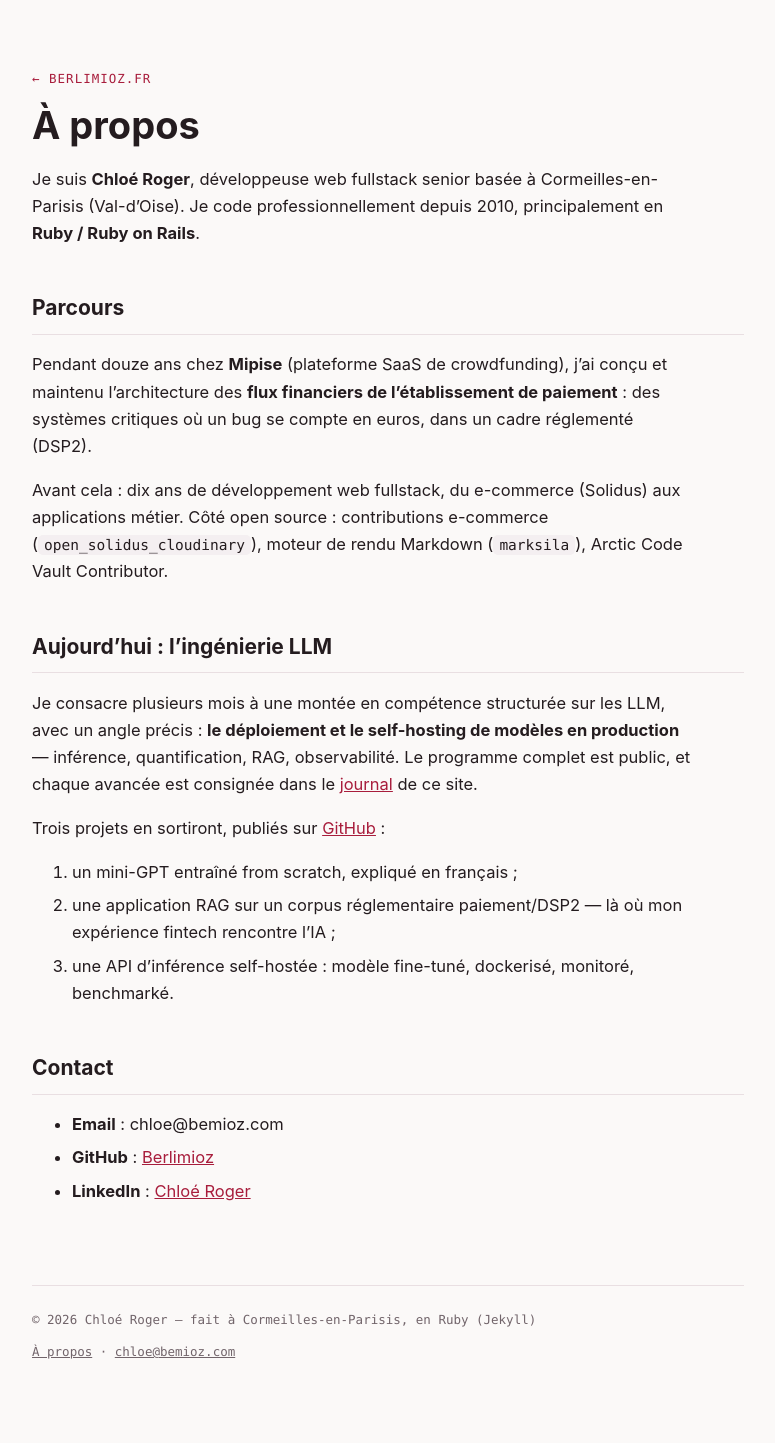
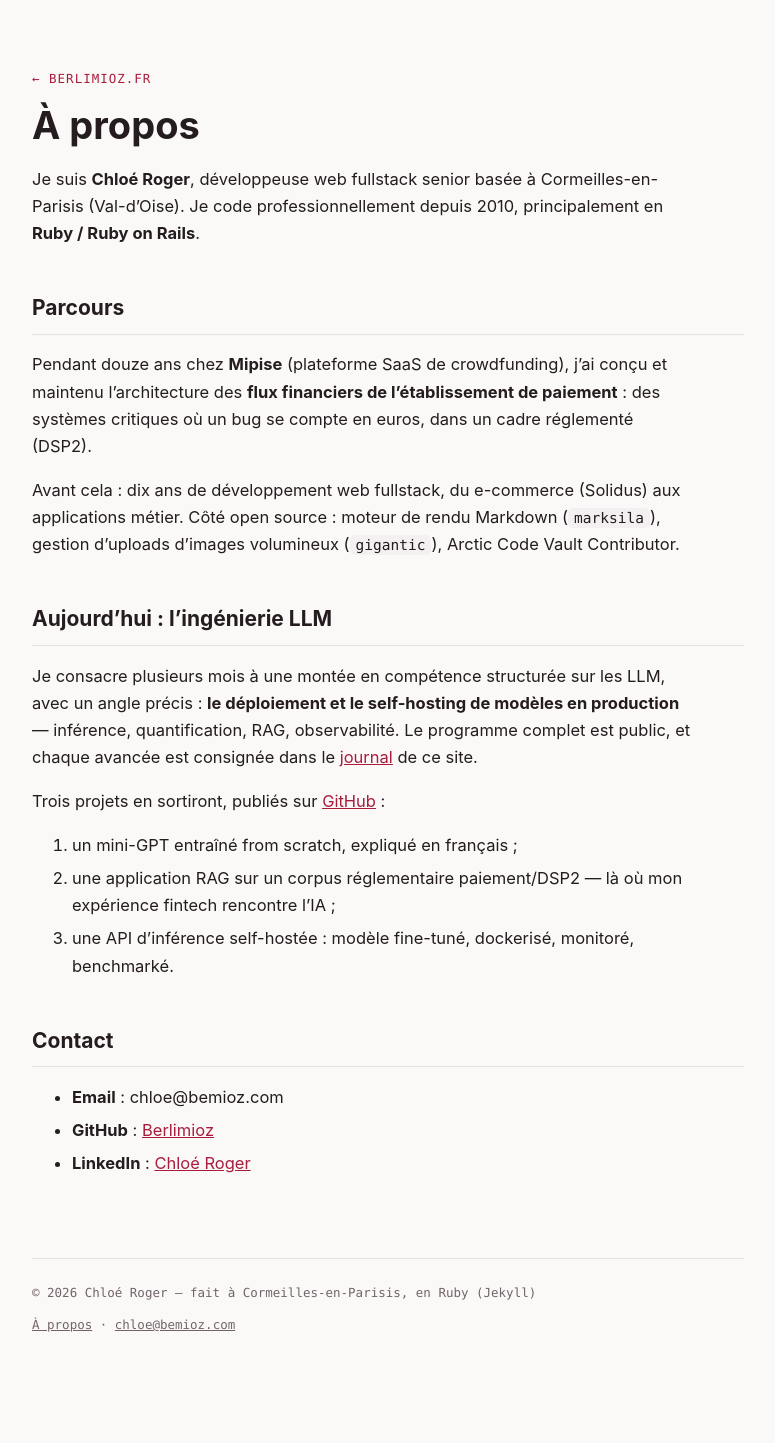
Before and after one commit to Berlimioz/berlimioz.github.io, a Jekyll site: the page built from a-propos.md, in a window 1280 px wide. Shown: the whole page, without its empty margins (252-1027 px from the left). Built offline with Jekyll 4.4.1, drawn with Linux system fonts in a browser that asks for light colours; after the commit the page ends 1416 px from its top, so only the background shows below that.

Commit message:
Retrait de open_solidus_cloudinary (repo non créé par moi)

```diff
--- a/a-propos.md
+++ b/a-propos.md
@@ -15,8 +15,8 @@
 cadre réglementé (DSP2).
 
 Avant cela : dix ans de développement web fullstack, du e-commerce (Solidus)
-aux applications métier. Côté open source : contributions e-commerce
-(`open_solidus_cloudinary`), moteur de rendu Markdown (`marksila`),
+aux applications métier. Côté open source : moteur de rendu Markdown
+(`marksila`), gestion d'uploads d'images volumineux (`gigantic`),
 Arctic Code Vault Contributor.
 
 ## Aujourd'hui : l'ingénierie LLM
--- a/index.html
+++ b/index.html
@@ -119,10 +119,6 @@
       <p>Gem de gestion d'uploads d'images volumineux sur Cloudinary.</p>
     </a>
     <a href="https://github.com/Berlimioz">
-      <span class="name">open_solidus_cloudinary</span>
-      <p>Extension Cloudinary/Carrierwave pour Solidus.</p>
-    </a>
-    <a href="https://github.com/Berlimioz">
       <span class="name">ROR French Casts</span>
       <p>Screencasts hebdomadaires sur Ruby et Rails, en français.</p>
     </a>
```
